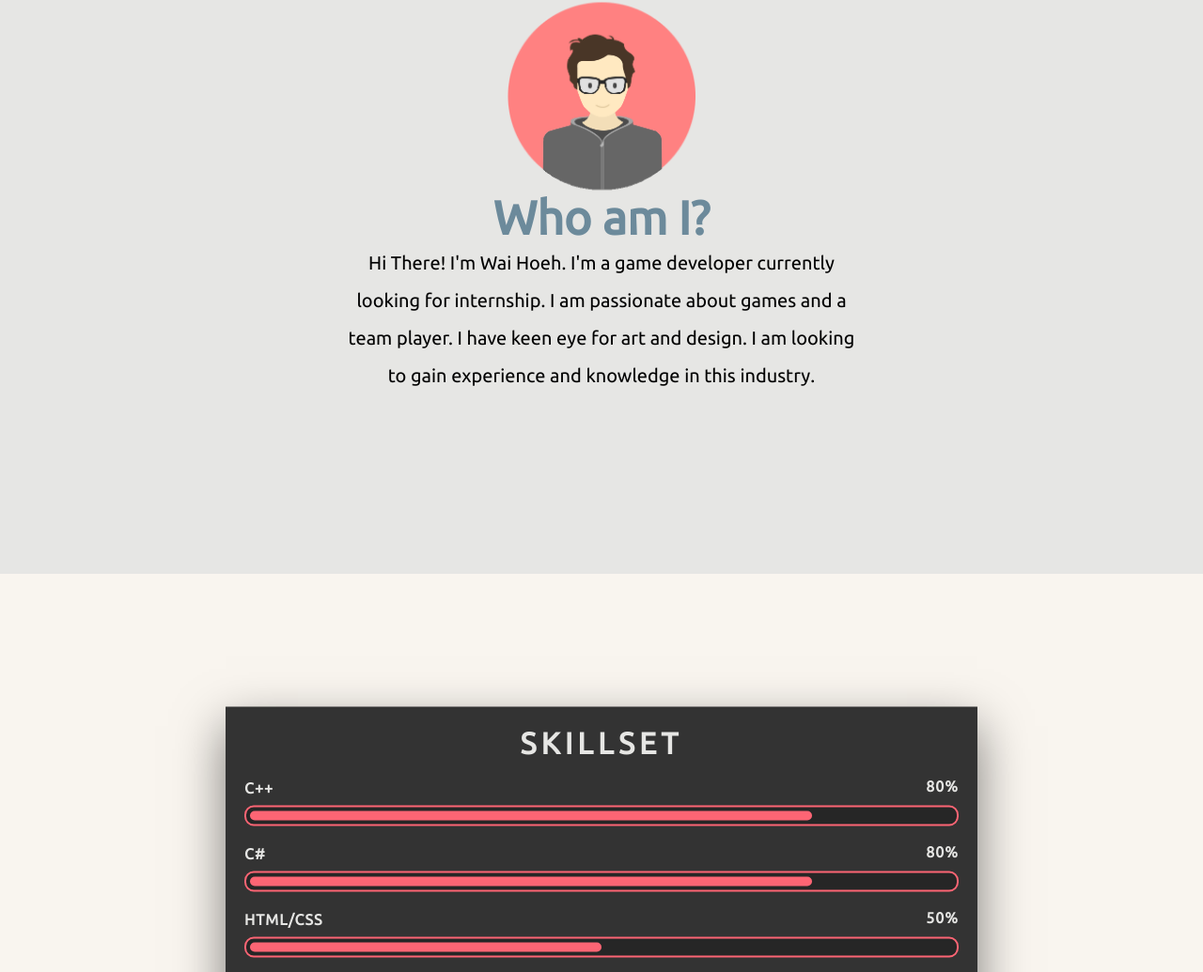
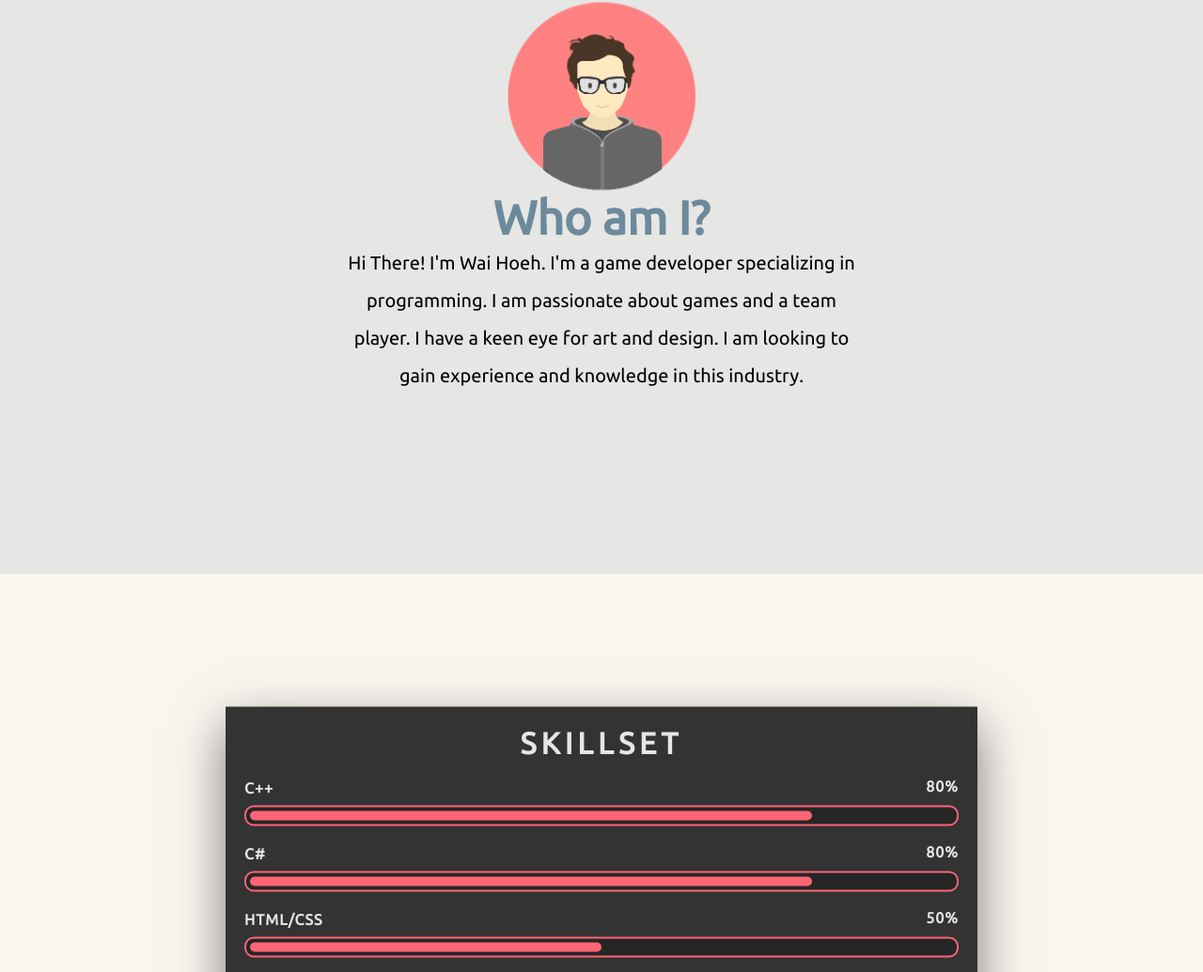
Before and after one commit to waihoeh97/waihoeh97.github.io, a plain HTML site: page about.html in a window 1280 px wide. Shown: the part 989-2024 px from the top of the page at 94% size. Drawn offline with Linux system fonts and the light colour scheme; a script that the page names is missing.

Commit message:
update status

```diff
--- a/about.html
+++ b/about.html
@@ -46,7 +46,7 @@
                 <img src="img/avatar.png" class="about_me_img">
                 <h2>Who am I?</h2>
                 <p>
-                    Hi There! I'm Wai Hoeh. I'm a game developer currently looking for internship. I am passionate about games and a team player. I have keen eye for art and design. I am looking to gain experience and knowledge in this industry.
+                    Hi There! I'm Wai Hoeh. I'm a game developer specializing in programming. I am passionate about games and a team player. I have a keen eye for art and design. I am looking to gain experience and knowledge in this industry.
                 </p>
             </div>
         </div>
```
Also changed, not shown: contact.html (+1 -1 lines).
